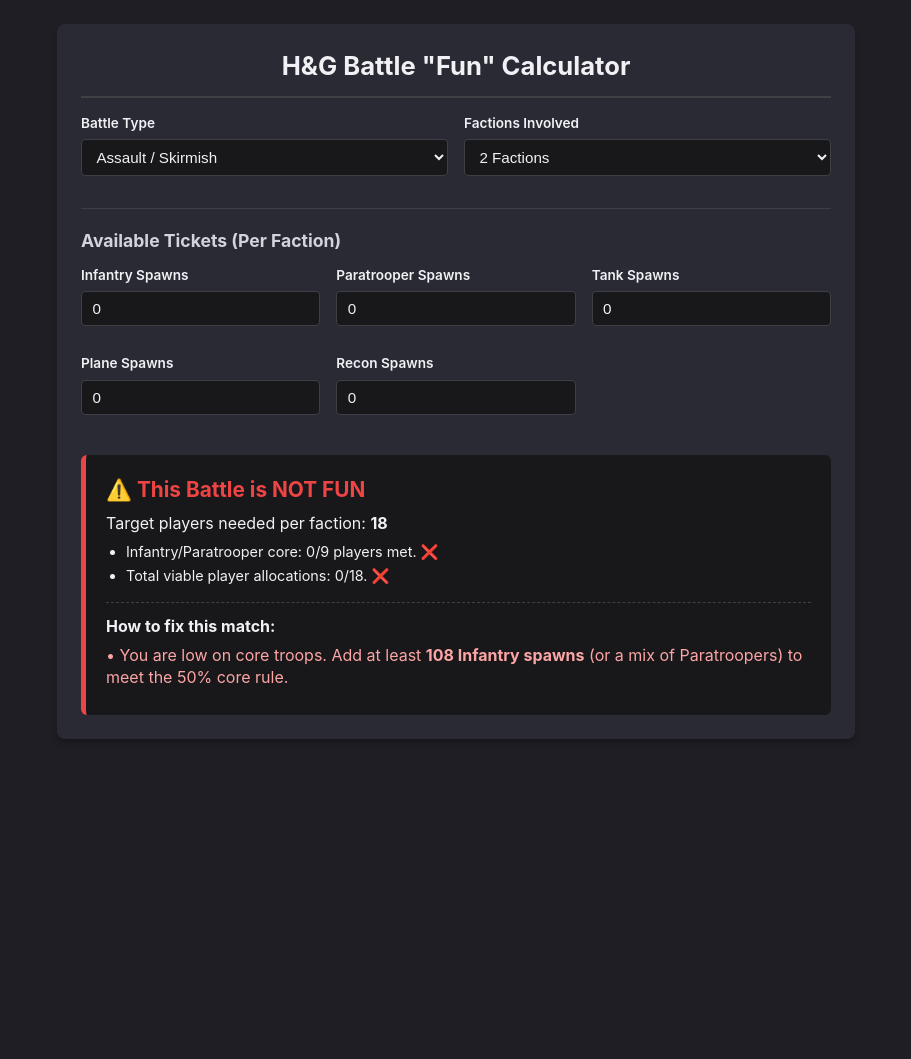
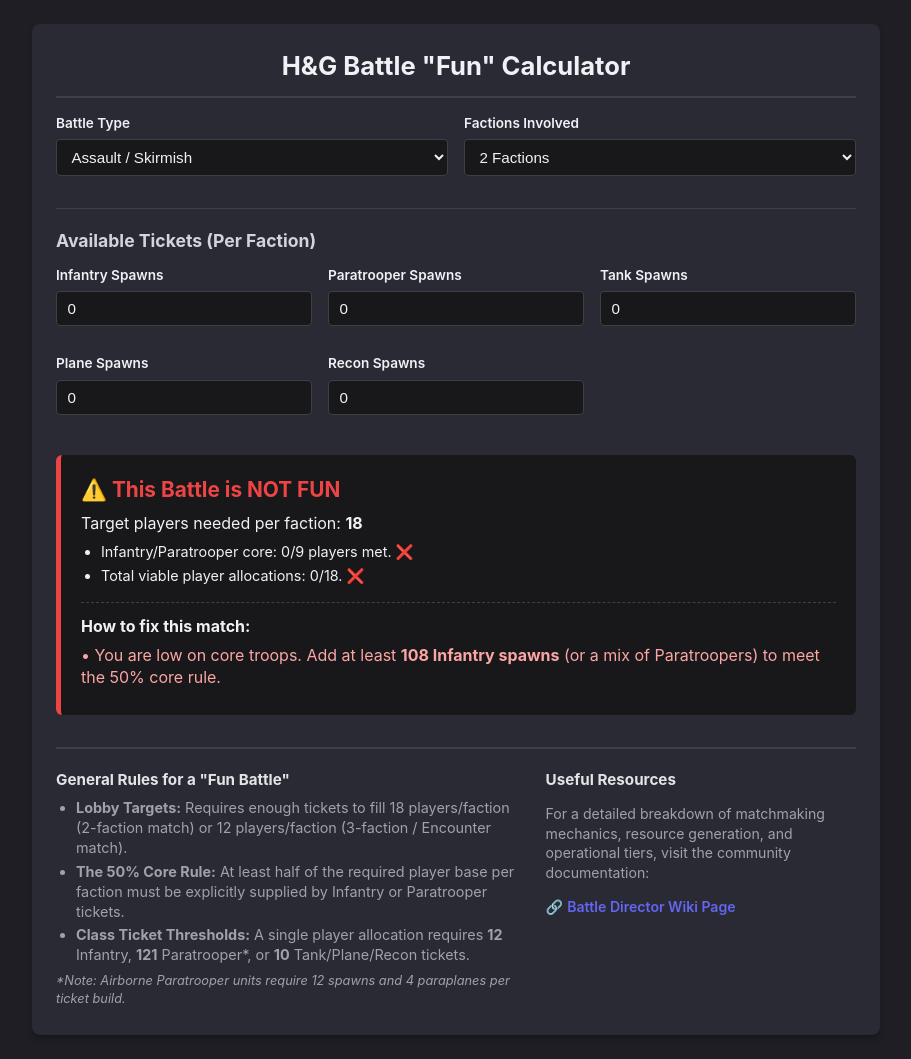
Before and after one commit to ThePunkMarten/HnGFunCalculator, a plain HTML site: page index.html in a window 1280 px wide. Shown: the whole page, without its empty margins (184-1095 px from the left). Before the commit the page ends 800 px from the top, so only its background shows below. Drawn offline with Linux system fonts and the light colour scheme.

Commit message:
Update index.html
Added some rules and linked the wiki page.

```diff
--- a/index.html
+++ b/index.html
@@ -25,7 +25,7 @@
         }
 
         .container {
-            max-width: 750px;
+            max-width: 800px;
             margin: 0 auto;
             background: var(--card-bg);
             padding: 1.5rem;
@@ -123,16 +123,39 @@
             margin-bottom: 0.2rem;
         }
 
-        /* Responsive stack for smaller mobile screens */
-        @media (max-width: 600px) {
-            .tickets-grid {
-                grid-template-columns: repeat(2, 1fr);
-            }
+        .info-footer {
+            margin-top: 2rem;
+            padding-top: 1.25rem;
+            border-top: 2px solid var(--border-color);
+            display: grid;
+            grid-template-columns: 1.5fr 1fr;
+            gap: 1.5rem;
+            font-size: 0.88rem;
+            color: #a1a1aa;
+        }
+
+        .info-footer h4 {
+            margin: 0 0 0.5rem 0;
+            color: #e4e4e7;
+            font-size: 0.95rem;
+        }
+
+        .info-footer a {
+            color: #6366f1;
+            text-decoration: none;
+            font-weight: 600;
+        }
+
+        .info-footer a:hover {
+            text-decoration: underline;
+        }
+
+        @media (max-width: 650px) {
+            .tickets-grid { grid-template-columns: repeat(2, 1fr); }
+            .info-footer { grid-template-columns: 1fr; gap: 1rem; }
         }
         @media (max-width: 440px) {
-            .config-grid, .tickets-grid {
-                grid-template-columns: 1fr;
-            }
+            .config-grid, .tickets-grid { grid-template-columns: 1fr; }
         }
     </style>
 </head>
@@ -186,6 +209,23 @@
     </div>
 
     <div id="result" class="result-box"></div>
+
+    <div class="info-footer">
+        <div>
+            <h4>General Rules for a "Fun Battle"</h4>
+            <ul>
+                <li><strong>Lobby Targets:</strong> Requires enough tickets to fill 18 players/faction (2-faction match) or 12 players/faction (3-faction / Encounter match).</li>
+                <li><strong>The 50% Core Rule:</strong> At least half of the required player base per faction must be explicitly supplied by Infantry or Paratrooper tickets.</li>
+                <li><strong>Class Ticket Thresholds:</strong> A single player allocation requires <strong>12</strong> Infantry, <strong>121</strong> Paratrooper*, or <strong>10</strong> Tank/Plane/Recon tickets.</li>
+                <li style="list-style: none; margin-left: -1.25rem; margin-top: 0.4rem; font-size: 0.8rem; font-style: italic;">*Note: Airborne Paratrooper units require 12 spawns and 4 paraplanes per ticket build.</li>
+            </ul>
+        </div>
+        <div>
+            <h4>Useful Resources</h4>
+            <p>For a detailed breakdown of matchmaking mechanics, resource generation, and operational tiers, visit the community documentation:</p>
+            <p>🔗 <a href="https://heroesandgenerals.fandom.com/wiki/Battle_Director" target="_blank" rel="noopener noreferrer">Battle Director Wiki Page</a></p>
+        </div>
+    </div>
 </div>
 
 <script>
@@ -195,7 +235,6 @@
         document.getElementById(id).addEventListener('input', calculateFun);
     });
 
-    // Hide faction selector if Encounter is picked
     document.getElementById('battleType').addEventListener('change', function() {
         const factionGroup = document.getElementById('factionGroup');
         if (this.value === 'encounter') {
@@ -217,7 +256,6 @@
         const plane = parseInt(document.getElementById('plane').value) || 0;
         const recon = parseInt(document.getElementById('recon').value) || 0;
 
-        // 1. Determine player target per faction
         let targetPlayers = 12;
         if (battleType === 'assault-skirmish') {
             targetPlayers = (factions === 2) ? 18 : 12;
@@ -225,24 +263,20 @@
 
         const requiredInfParaPlayers = Math.ceil(targetPlayers * 0.5);
 
-        // 2. Calculate supported player roles
         const supportedInf = Math.floor(inf / 12);
         const supportedPara = Math.floor(para / 121);
         const supportedTank = Math.floor(tank / 10);
         const supportedPlane = Math.floor(plane / 10);
         const supportedRecon = Math.floor(recon / 10);
 
-        // 3. Evaluate Core Requirements
         let infParaPool = supportedInf + supportedPara;
         let infParaUsedForCore = Math.min(infParaPool, requiredInfParaPlayers);
         let coreFulfilled = infParaUsedForCore >= requiredInfParaPlayers;
 
-        // Evaluate Total Requirements
         let leftoverInfPara = infParaPool - infParaUsedForCore;
         let totalSupportedPlayers = infParaUsedForCore + leftoverInfPara + supportedTank + supportedPlane + supportedRecon;
         let totalFulfilled = totalSupportedPlayers >= targetPlayers;
 
-        // 4. Render output
         const resultDiv = document.getElementById('result');
         resultDiv.className = 'result-box';
 
@@ -264,7 +298,6 @@
             html += `<li>Total viable player allocations: ${totalSupportedPlayers}/${targetPlayers}. ${totalFulfilled ? '✅' : '❌'}</li>`;
             html += `</ul>`;
 
-            // Actionable Feedback Section
             html += `<div style="margin-top: 1rem; padding-top: 0.75rem; border-top: 1px dashed var(--border-color);">`;
             html += `<strong>How to fix this match:</strong><br>`;
 
@@ -286,7 +319,6 @@
         resultDiv.innerHTML = html;
     }
 
-    // Run on initial load
     calculateFun();
 </script>
 
```
